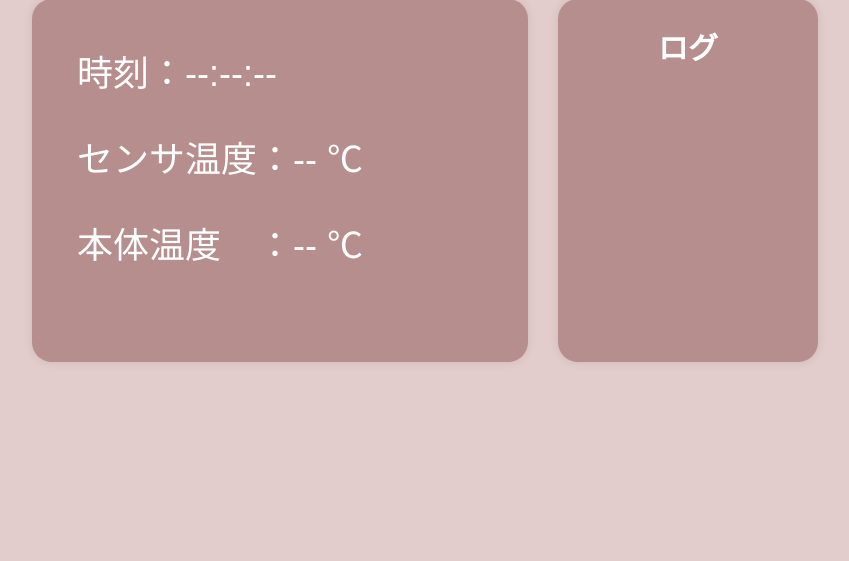
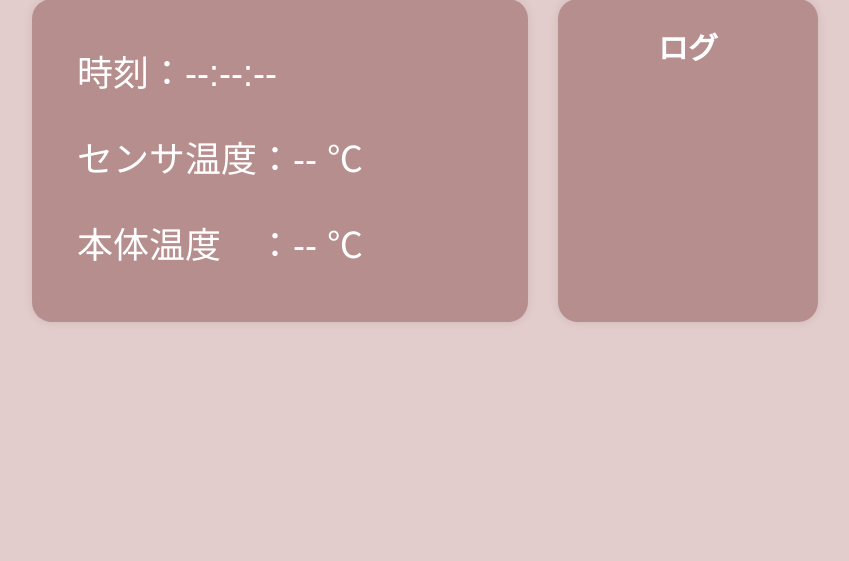
Before and after one commit to kobekosen-ec3/tempver1, a Flask app: page / in a window 1280 px wide. Shown: the part 171-732 px from the top of the page, without its empty margins (215-1064 px from the left). Run offline with Flask 3, Linux system fonts and the light colour scheme; data that the repository does not hold is empty.

Commit message:
Adjust margin-top for .log class in style.css

```diff
--- a/static/style.css
+++ b/static/style.css
@@ -102,9 +102,8 @@ button{
 
 }
 
-
-
 .log{
+    margin-top: -40px;
     position: relative;
     height: 220px;
     overflow-y: auto;
```
